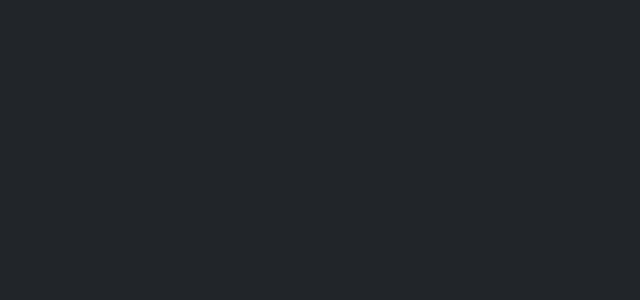
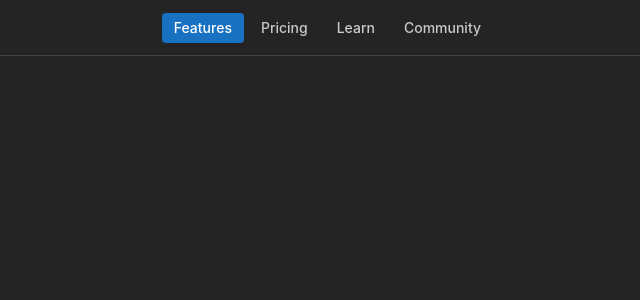
Before and after one commit to aricodes-oss/asabove, a Next.js app: page / in a window 1280 px wide. Shown: the top 300 px of the page, without its empty margins (611-1251 px from the left). Built offline with nearby package versions, Linux system fonts and the light colour scheme.

Commit message:
Mantiiiine

```diff
--- a/app/layout.tsx
+++ b/app/layout.tsx
@@ -1,7 +1,7 @@
-import 'bootstrap/dist/css/bootstrap.min.css';
+import { Header } from '@/components/Header';
+import { ColorSchemeScript, MantineProvider, mantineHtmlProps } from '@mantine/core';
+import '@mantine/core/styles.css';
 import type { Metadata } from 'next';
-
-// import 'normalize.css';
 
 export const metadata: Metadata = {
   title: 'As Above',
@@ -14,11 +14,17 @@
   children: React.ReactNode;
 }>) {
   return (
-    <html lang="en" data-bs-theme="dark">
+    <html lang="en" {...mantineHtmlProps}>
       <head>
         <link rel="icon" href="/favicon.ico" />
+        <ColorSchemeScript />
       </head>
-      <body>{children}</body>
+      <body>
+        <MantineProvider forceColorScheme="dark">
+          <Header />
+          {children}
+        </MantineProvider>
+      </body>
     </html>
   );
 }
--- /dev/null
+++ b/components/Header.module.css
@@ -0,0 +1,33 @@
+.header {
+  height: 56px;
+  margin-bottom: 120px;
+  background-color: var(--mantine-color-body);
+  border-bottom: 1px solid light-dark(var(--mantine-color-gray-3), var(--mantine-color-dark-4));
+}
+
+.inner {
+  height: 56px;
+  display: flex;
+  justify-content: space-between;
+  align-items: center;
+}
+
+.link {
+  display: block;
+  line-height: 1;
+  padding: 8px 12px;
+  border-radius: var(--mantine-radius-sm);
+  text-decoration: none;
+  color: light-dark(var(--mantine-color-gray-7), var(--mantine-color-dark-0));
+  font-size: var(--mantine-font-size-sm);
+  font-weight: 500;
+
+  @mixin hover {
+    background-color: light-dark(var(--mantine-color-gray-0), var(--mantine-color-dark-6));
+  }
+
+  [data-mantine-color-scheme] &[data-active] {
+    background-color: var(--mantine-color-blue-filled);
+    color: var(--mantine-color-white);
+  }
+}
--- /dev/null
+++ b/components/Header.tsx
@@ -0,0 +1,48 @@
+'use client';
+
+import { Burger, Container, Group } from '@mantine/core';
+import { useDisclosure } from '@mantine/hooks';
+import { MantineLogo } from '@mantinex/mantine-logo';
+import { useState } from 'react';
+
+import classes from './Header.module.css';
+
+const links = [
+  { link: '/about', label: 'Features' },
+  { link: '/pricing', label: 'Pricing' },
+  { link: '/learn', label: 'Learn' },
+  { link: '/community', label: 'Community' },
+];
+
+export function Header() {
+  const [opened, { toggle }] = useDisclosure(false);
+  const [active, setActive] = useState(links[0].link);
+
+  const items = links.map(link => (
+    <a
+      key={link.label}
+      href={link.link}
+      className={classes.link}
+      data-active={active === link.link || undefined}
+      onClick={event => {
+        event.preventDefault();
+        setActive(link.link);
+      }}
+    >
+      {link.label}
+    </a>
+  ));
+
+  return (
+    <header className={classes.header}>
+      <Container size="md" className={classes.inner}>
+        <MantineLogo size={28} />
+        <Group gap={5} visibleFrom="xs">
+          {items}
+        </Group>
+
+        <Burger opened={opened} onClick={toggle} hiddenFrom="xs" size="sm" />
+      </Container>
+    </header>
+  );
+}
--- a/next.config.ts
+++ b/next.config.ts
@@ -1,11 +1,14 @@
-import type { NextConfig } from "next";
+// added by create cloudflare to enable calling `getCloudflareContext()` in `next dev`
+import { initOpenNextCloudflareForDev } from '@opennextjs/cloudflare';
+import type { NextConfig } from 'next';
 
 const nextConfig: NextConfig = {
+  experimental: {
+    optimizePackageImports: ['@mantine/core', '@mantine/hooks'],
+  },
   /* config options here */
 };
 
 export default nextConfig;
 
-// added by create cloudflare to enable calling `getCloudflareContext()` in `next dev`
-import { initOpenNextCloudflareForDev } from '@opennextjs/cloudflare';
 initOpenNextCloudflareForDev();
--- /dev/null
+++ b/postcss.config.mjs
@@ -0,0 +1,14 @@
+export default {
+  plugins: {
+    'postcss-preset-mantine': {},
+    'postcss-simple-vars': {
+      variables: {
+        'mantine-breakpoint-xs': '36em',
+        'mantine-breakpoint-sm': '48em',
+        'mantine-breakpoint-md': '62em',
+        'mantine-breakpoint-lg': '75em',
+        'mantine-breakpoint-xl': '88em',
+      },
+    },
+  },
+};
```
Also changed, not shown: package.json (+9 -0 lines), .prettierrc.js (added), 1 other file (tests, documents, lock files or other folders).
